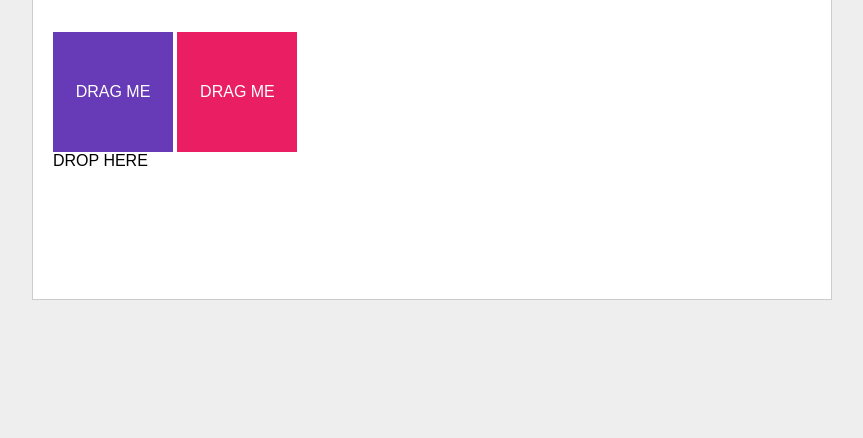
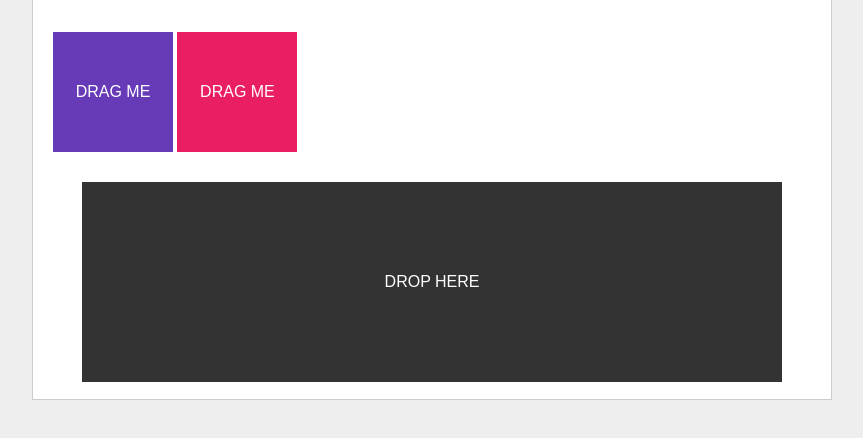
Before and after one commit to EricSnell/jquery_ui, a plain HTML site: page droppable.html in a window 1280 px wide. Shown: the part 140-578 px from the top of the page, without its empty margins (208-1071 px from the left). Drawn offline with nearby package versions, Linux system fonts and the light colour scheme; files that its build step writes are made by us from their sources.

Commit message:
droppable functional, styling

```diff
--- a/css/styles.css
+++ b/css/styles.css
@@ -22,7 +22,7 @@ h1 {
   /* fixed height container
      with overflow for scrollbar
   */
- height: 400px;
+ height: 500px;
  overflow: auto;
  }
 
@@ -53,3 +53,13 @@ h1 {
 #box4 {
   background-color: #E91E63;
 }
+
+#droppable {
+  width: 700px;
+  height: 200px;
+  margin: 30px auto 0;
+  background-color: #333;
+  color: white;
+  text-align: center;
+  line-height: 200px;
+}
--- a/js/script.js
+++ b/js/script.js
@@ -4,7 +4,7 @@ $((() => {
 
   $('.box').draggable();
   // Content draggable anywhere; container will scroll with fixed height/width
-  $('#box1').draggable({ scroll: true });
+  $('#box1').draggable({ scroll: true, revert: 'invalid' });
   // Content only draggable vertically
   $('#box2').draggable({ axis: 'x' });
   // Content only draggable horizontally
@@ -14,6 +14,13 @@ $((() => {
 
   // DROPPABLE
 
+  $('#droppable').droppable({
+    // Only accepts box1
+    accept: '#box1',
+    drop: function() {
+      $(this).text('when a box got a attitude, drop it like it\'s hot');
+    }
+  });
 
 
 
```
